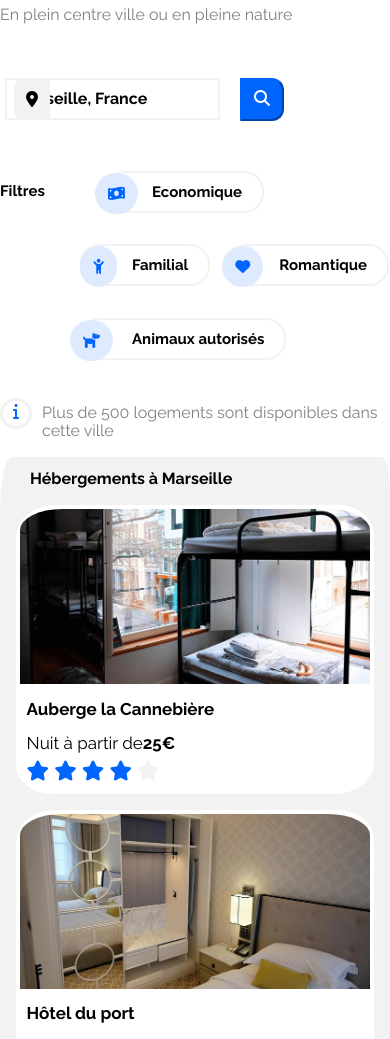
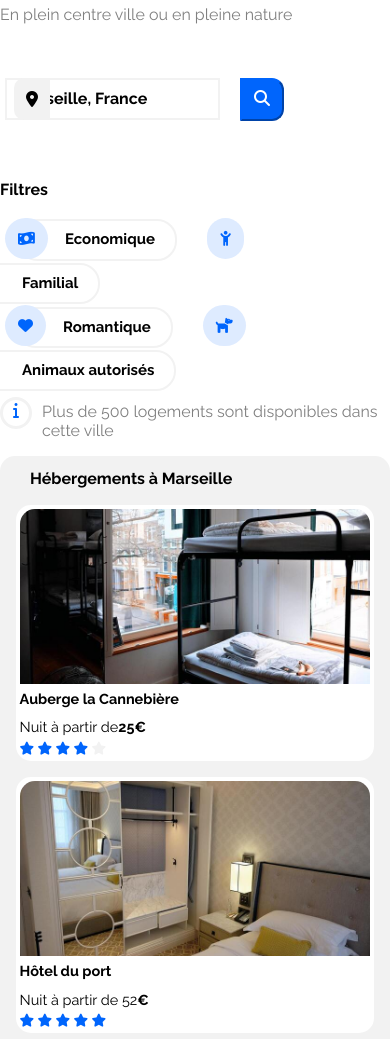
Before and after one commit to CarinaHD/Booki, a plain HTML site: page index.html in a window 390 px wide. Shown: the part 335-1374 px from the top of the page. Drawn offline with nearby package versions, Linux system fonts and the light colour scheme.

Commit message:
modif v10

```diff
--- a/css/style.css
+++ b/css/style.css
@@ -10,12 +10,12 @@
 .menu
 {
    display: flex;
-   flex-wrap: wrap;
    text-decoration: none;
 }
 @media (max-width:420px){
     .menu {
         width:100%;
+        flex-wrap: wrap;
         justify-content: center;
     }
     #logo{
@@ -65,13 +65,15 @@
     list-style-type: none;
 }
 
-
-
             /*body*/
 body
 {
     font-family: 'Raleway', sans-serif;
+    align-items: flex-start;
+    align-content: flex-start;
     background-color: 255 255 255;
+    flex-wrap: wrap;
+    gap:1rem;
 }
 h1
 {
@@ -89,8 +91,8 @@ h2
     font-family: 'Raleway';
     color:black;
 }
-@media screen and (max-width:320px){
-        h1 h2{
+@media screen and (max-width:420px){
+        h1 {
             text-align: center;
         }
 }
@@ -176,44 +178,88 @@ button
 }
 
             /*filtres*/
-.filtres
+.sectionfiltres
 {
     font-weight: bold;
     font-size: 15px;
     display: flex;
-    flex-wrap: wrap;
+}
+.filtres
+{
+    margin-left:0;
+    margin-right: 40px;
+}
+.lesfiltres
+{
+    display: flex;
+    align-items: center;
+}
+.lesfiltrescolonnes
+{
+    display: flex;
+    align-items: center;
+}
+
+@media screen and (max-width:768px){
+    .sectionfiltres{
+        flex-wrap: wrap;
+        gap:1rem;
+    }
+    .lesfiltres{
+        flex-wrap: wrap;
+    }
+    .lesfiltrescolonnes{
+        flex-wrap:wrap;
+        justify-content: flex-end;
+        margin-left:115px;
+    }
+}
+@media screen and (max-width:420px){
+    .sectionfiltres{
+        flex-direction: column;
+        gap:0rem;
+    }
+    .lesfiltres{
+        justify-content: flex-start;
+        padding: 0px 60px 0px 5px;
+    }
+    .lesfiltrescolonnes{
+        justify-content: flex-start;
+        padding: 0px 60px 0px 5px;
+        margin:0;
+    }
 }
 .icone
 {
-   color:#0065FC;
+    color:#0065FC;
+    display: flex;
 }
 .fa-money-bill-wave
 {
     position:relative;
     background-color: #DEEBFF;
+    margin-top: 5px;
     border-radius: 25px;
-    margin-left: 50px;
-    margin-right:80px;
-    margin-bottom:10px;
-    margin-top: 5px;
     padding: 13px;
-    z-index: 2;
+    z-index:1;
 }
-.Economique
+.textefiltres
 {
     border:2px solid #F2F2F2;
     border-radius: 20px;
-    padding: 10px 20px 10px 45px;
     background-color: white;
     position: relative;
-    left: 60px;
-    bottom: 40px;
+    padding: 10px 20px;
+    padding-left: 45px;
+    right: 30px;
+    top: 4px;
+    text-align: center;
 }
 .lesfiltres:hover
 {
     color:#0065FC;
 }
-.Economique:hover
+.textefiltres:hover
 {
     box-shadow: 2px 6px 6px 2px #0065FC;
 }
@@ -221,90 +267,30 @@ button
 {
     position:relative;
     background-color: #DEEBFF;
-    border-radius: 30px;
-    margin-left: 80px;
-    margin-right:80px;
-    margin-bottom:10px;
     margin-top: 5px;
+    border-radius: 25px;
     padding: 13px;
-    z-index: 3;
-}
-.famille
-{
-    border:2px solid #F2F2F2;
-    border-radius: 20px;
-    padding: 10px 20px 10px 50px;
-    background-color: white;
-    position: relative;
-    left: 80px;
-    bottom: 40px;
-}
-.famille:hover
-{
-    color:#0065FC;
-    background-color:white;
-    box-shadow: 2px 6px 6px 2px #0065FC;
+    z-index:1;
 }
 .fa-heart
 {
     position:relative;
     background-color: #DEEBFF;
-    border-radius: 30px;
-    margin-left: 25px;
-    margin-right:80px;
-    margin-bottom:10px;
     margin-top: 5px;
+    border-radius: 25px;
     padding: 13px;
-    z-index: 4;
-}
-.romance
-{
-    border:2px solid #F2F2F2;
-    border-radius: 20px;
-    padding: 10px 20px 10px 50px;
-    background-color: white;
-    position: relative;
-    left: 30px;
-    bottom: 40px;
-}
-.romance:hover
-{
-    color:#0065FC;
-    box-shadow: 2px 6px 6px 2px #0065FC;
+    z-index:1;
 }
 .fa-dog
 {
     position:relative;
     background-color: #DEEBFF;
-    border-radius: 30px;
-    margin-left: 70px;
-    margin-right:80px;
-    margin-bottom:10px;
     margin-top: 5px;
+    border-radius: 25px;
     padding: 13px;
-    z-index: 5;
-}
-.lesanimaux
-{
-    border:2px solid #F2F2F2;
-    border-radius: 20px;
-    padding: 10px 20px 10px 50px;
-    background-color: white;
-    position: relative;
-    left: 80px;
-    bottom: 40px;
-}
-.lesanimaux:hover
-{
-    color:#0065FC;
-    box-shadow: 2px 6px 6px 2px #0065FC;
+    z-index:1;
 }
 
-@media screen and (max-width:380px) {
-    .filtres{
-        flex-direction: column;
-    }
-}
             /*info*/
 .logement
 {
@@ -355,7 +341,7 @@ h2
 .partie1
 {
     display: flex;
-    border-radius: 3% 2% 3% 2%;
+    border-radius: 15px;
     flex-wrap: wrap;
     align-items: center;
     background-color: #F2F2F2;
@@ -368,7 +354,7 @@ h2
     background-color: white;
     border: 4px solid white;
     flex-grow: 1;
-    border-radius: 11% 10% 11% 10%;
+    border-radius: 15px;
     text-decoration: none;
     width: 25%;
     color:black
@@ -391,7 +377,7 @@ h2
 {
     object-fit:fill;
     width: 100%;
-    border-radius: 12% 12% 0% 0%;
+    border-radius: 15px 15px 0px 0px;
     aspect-ratio: 2/1;
 }
 .texte
@@ -400,7 +386,6 @@ h2
     flex-direction: column;
     justify-content: flex-start;
     text-align: left;
-    padding: 2%;
 }
 .nomhebergement
 {
@@ -422,47 +407,57 @@ h2
 .etoile1
 {
     color:#0065FC;
+    font-size: small;
 }
 .etoile1 :nth-child(5)
 {
     color: #F2F2F2;
+    font-size: small;
 }
             /*hotel du port*/
 .etoile2
 {
     color: #0065FC;
+    font-size: small;
 }
             /*hotel les mouettes*/
 .etoile3
 {
     color:#0065FC;
+    font-size: small;
 }
 .etoile3 :nth-child(5)
 {
     color: #F2F2F2;
+    font-size: small;
 }
             /*hotel de la mer*/
 .etoile4
 {
     color:#0065FC;
+    font-size: small;
 }
 .etoile4 :nth-child(4)
 {
     color: #F2F2F2;
+    font-size: small;
 }
 .etoile4 :nth-child(5)
 {
     color: #F2F2F2;
+    font-size: small;
 }
             /*auberge le panier*/
 .etoile5
 {
     color:#0065FC;
+    font-size: small;
 }
             /*hotel chez amina*/
 .etoile6
 {
     color:#0065FC;
+    font-size: small;
 }
 .afficherplus
 {
@@ -481,7 +476,7 @@ h2
         padding:0%;
     }
     h2{
-        font-size: 25px;
+        font-size: 20px;
     }
     .partie1{
         flex-wrap: wrap;
@@ -495,10 +490,10 @@ h2
         object-fit: cover;
     }
     .texte{
-        font-size: 20px;
+        font-size: 17px;
     }
 }
-@media screen and (max-width:425px) {
+@media screen and (max-width:420px) {
     .sectionhebergement {
         flex-direction:column-reverse;
         width: 100%;
@@ -537,8 +532,7 @@ h2
 }
 .partie2
 {
-    flex-wrap: wrap;
-    border-radius: 3% 2% 3% 2%;
+    border-radius: 10px;
     font-family: 'Raleway' 'sans-serif';
     align-items: center;
     height: auto;
@@ -549,10 +543,9 @@ h2
     text-decoration:none;
     color: black;
     display:flex;
-    flex-wrap: wrap;
     background-color: white;
     margin:2%;
-    border-radius: 5% 5% 5% 5%;
+    border-radius: 15px;
     text-decoration: none;
 }
 .infopopulaires:hover
@@ -583,7 +576,7 @@ h2
 {
     object-fit:cover;
     width: 30%;
-    border-radius: 10% 0% 0% 8%;
+    border-radius: 15px 0px 0px 15px;
     border: 3px solid white;
     aspect-ratio:1/1;
 }
@@ -639,10 +632,10 @@ h2
         height: 200px;
     }
     .textepopulaire{
-        font-size: 14px;
+        font-size: 13px;
     }
 }
-@media screen and (max-width:425px) {
+@media screen and (max-width:420px) {
     .sectionpopulaire {
         width: 100%;
         order: -1;
@@ -651,6 +644,7 @@ h2
         width: 50%;
         height: 150px;
     }
+
 }
 
             /*Activités à Marseille*/
@@ -766,13 +760,46 @@ width: 100%;
 aspect-ratio:2/1;
 }
 @media screen and (max-width:420px){
-    .classactivites{
-
+    h4{
+        gap:1rem;
+        margin-bottom: 0;
     }
+    .lesactivitesmarseillaises{
+        flex-direction: column;
+        justify-content: center;
+        padding-bottom: 40px;
+        }
+        .vieuxport{
+            width: 300px;
+            height: 150px;
+        }
+        .fortpomegues{
+            width: 300px;
+            height: 150px;
+        }
+        .ilesfrioul{
+            width: 300px;
+            height: 150px;
+        }
+        .parccalanques{
+            width: 300px;
+            height: 150px;
+        }
+        .notredamelagarde{
+            width: 300px;
+            height: 150px;
+        }
+        .parclongchamp{
+            width: 300px;
+            height: 150px;
+        }
+        .classactivites{
+            width: 300px;
+            height: 150px;
+            padding: 25px 0px 25px 0px;
+        }
 }
-
-
-@media screen and (max-width: 768px){
+@media screen and (min-width:768px){
 .lesactivitesmarseillaises{
 flex-wrap: wrap;
 justify-content: center;
@@ -787,7 +814,11 @@ justify-content: center;
     height: 300px;
 }
 }
-
+@media screen and (min-width:992px){
+    .lesactivitesmarseillaises{
+        flex-wrap: nowrap;
+    }
+}
 
             /*footer*/
 h5
@@ -829,8 +860,9 @@ a
         display: flex;
     }
 }
-@media (max-width:340px) {
+@media (max-width:420px) {
     #blockfooter{
         display: flex;
         flex-wrap: wrap;
+    }
 }
--- a/index.html
+++ b/index.html
@@ -34,7 +34,7 @@
         </header>
 
 <!--barre de recherche-->
-        <section class="Rechercher">
+        <section class="rechercher">
             <h1>Trouvez votre hébergement pour des vacances de rêve</h1>
                 <p class="lieu"> En plein centre ville ou en pleine nature</p>
                     <div id="formulaire">
@@ -48,34 +48,31 @@
                             <button class="loupe">
                         <i class="fa-solid fa-magnifying-glass"></i>
                             </button>
+                    </div>
+        </section>
 
 <!--Filtres-->
-            <div class="filtres">
-                <p>Filtres</p>
+            <section class="sectionfiltres">
+                <h2 class="filtres">Filtres</h2>
                 <div class="lesfiltres">
                     <div class="icone">
                         <i class="fa-solid fa-money-bill-wave"></i>
                     </div>
-                    <span class="Economique">Economique</span>
-                </div>
-                    <div class="lesfiltres">
+                        <span class="textefiltres">Economique</span>
                      <div class="icone">
                         <i class="fa-solid fa-child-reaching"></i>
                     </div>
-                        <span class="famille">Familial</span>
+                        <span class="textefiltres">Familial</span>
                 </div>
-                <div class="lesfiltres">
+                <div class="lesfiltrescolonnes">
                     <div class="icone">
                         <i class="fa-solid fa-heart"></i>
                     </div>
-                        <span class="romance">Romantique</span>
-                </div>
-                    <div class="lesfiltres">
+                        <span class="textefiltres">Romantique</span>
                     <div class="icone">
                         <i class="fa-solid fa-dog"></i>
                     </div>
-                        <span class="lesanimaux">Animaux autorisés</span>
-                    </div>
+                        <span class="textefiltres">Animaux autorisés</span>
                 </div>
             </section>
 
```
Lines whose indentation alone changed are shown as unchanged.
